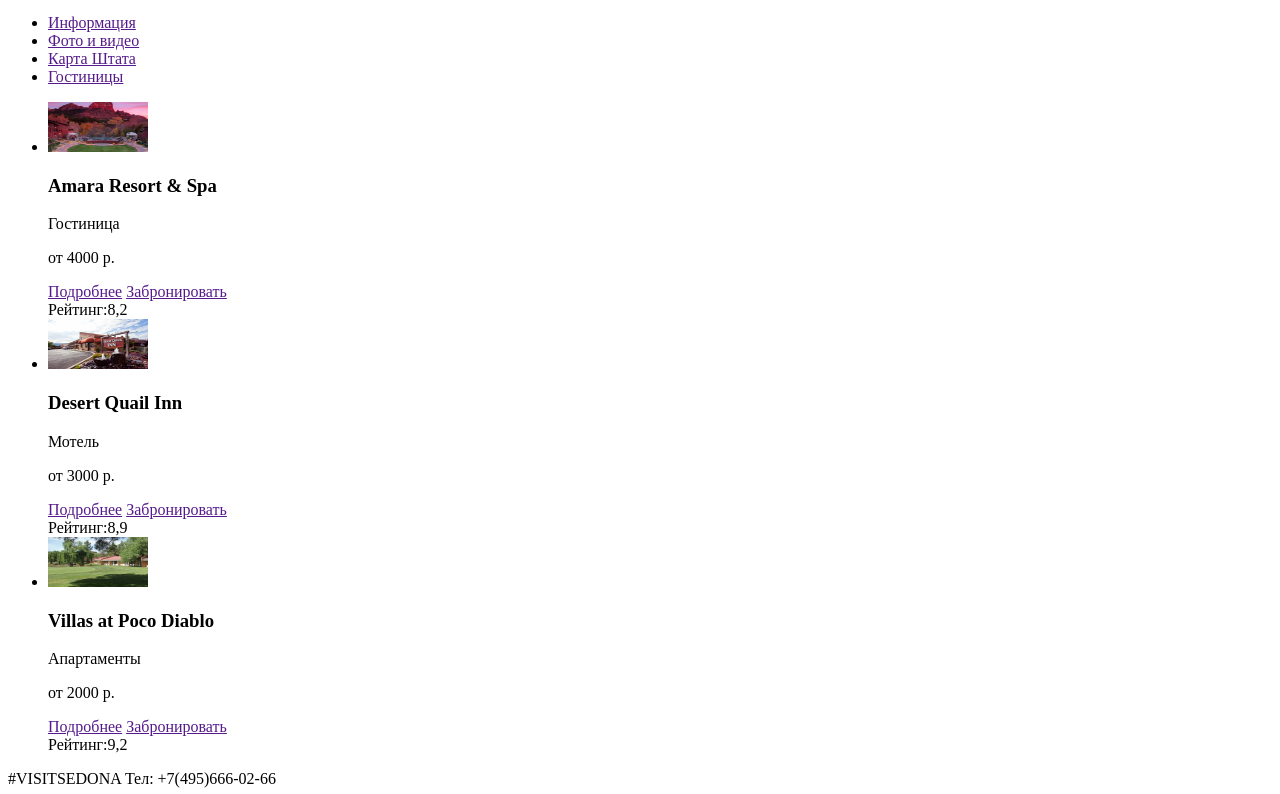
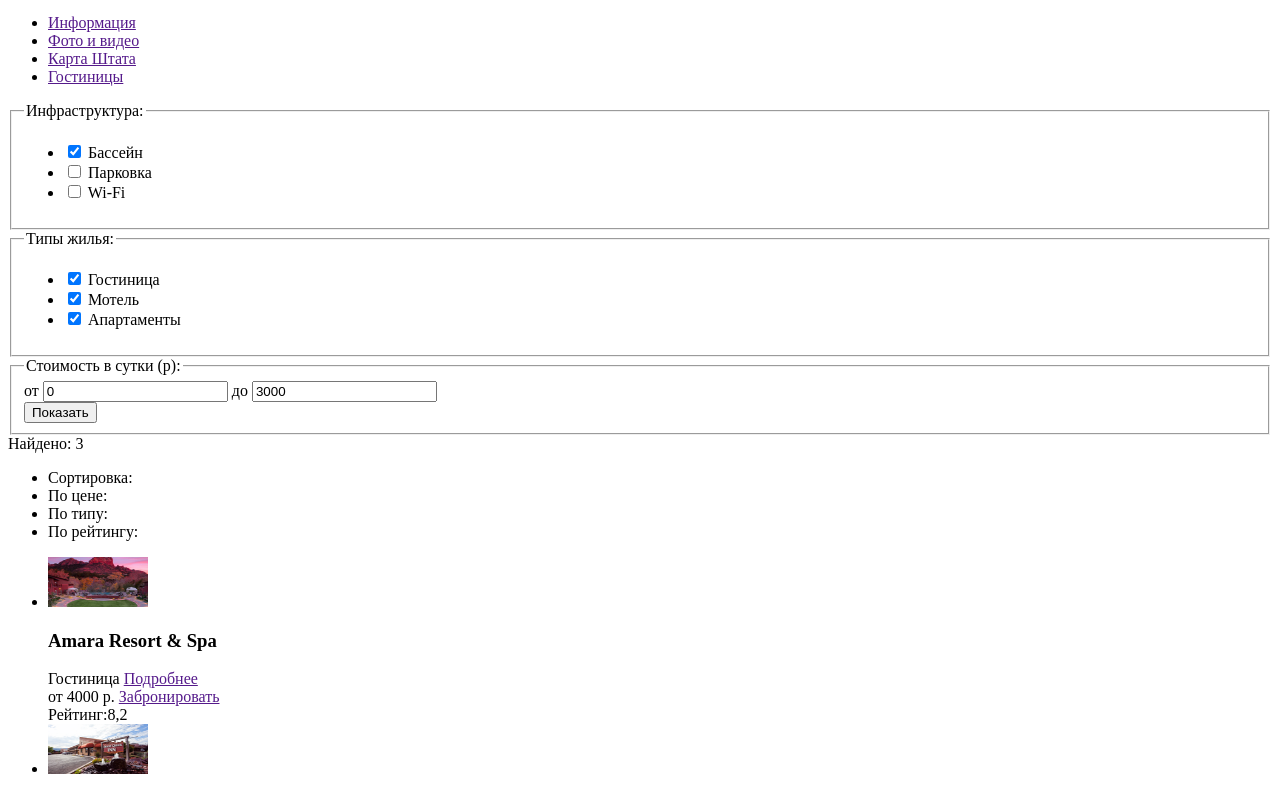
Before and after one commit to poizonergt/Sedona, a plain HTML site: page inner.html in a window 1280 px wide. Shown: the part 84-878 px from the top of the page. Drawn offline with Linux system fonts and the light colour scheme.

Commit message:
Завершаем разметку
-разметил фильтр поиска жилья

```diff
--- a/inner.html
+++ b/inner.html
@@ -5,7 +5,6 @@
         <title>Седона</title>
     </head>
     <body>
-
         <header>
                 <nav>
                     <a href=''><img src='img/logo_sedona.svg' width='130' height='70' alt='логотип города Седоны'></a>
@@ -17,68 +16,139 @@
                     </ul>
                 </nav>
         </header>
-
         <main>
               <section>
+                <form action="https://echo.htmlacademy.ru" method="post">
+                    <section>
+                        <fieldset>
+                            <legend>Инфраструктура:</legend>
                             <ul>
-
+                                <li>
+                                    <input type='checkbox' name='pool' id='filter-pool' checked>
+                                    <label for='filter-pool'>Бассейн</label>
+                                </li>
+                                <li>
+                                    <input type='checkbox' name='parking' id='filter-parking'>
+                                    <label for='filter-parking'>Парковка</label>
+                                </li>
+                                <li>
+                                    <input type='checkbox' name='wifi' id='filter-wifi'>
+                                    <label for='filter-wifi'>Wi-Fi</label>
+                                </li>
+                            </ul>
+                        </fieldset>
+                    </section>
+                    <section>
+                        <fieldset>
+                            <legend>Типы жилья:</legend>
+                            <ul>
+                                <li>
+                                    <input type='checkbox' name='hotel' id='filter-hotel' checked>
+                                    <label for='filter-hotel'>Гостиница</label>
+                                </li>
+                                <li>
+                                    <input type='checkbox' name='motel' id='filter-motel' checked>
+                                    <label for='filter-motel'>Мотель</label>
+                                </li>
+                                <li>
+                                    <input type='checkbox' name='apartment' id='filter-apartment' checked>
+                                    <label for='filter-apartment'>Апартаменты</label>
+                                </li>
+                            </ul>
+                        </fieldset>
+                    </section>
+                    <section>
+                        <fieldset>
+                            <legend>Стоимость в сутки (р):</legend>
+                            <div>
+                                <label>от <input type="text" name="min-price" value="0"></label>
+                                <label>до <input type="text" name="max-price" value="3000"></label>
+                            </div>
+                            <div> <!--range-control-->
+                                <div> <!--scale-->
+                                  <div></div><!--bar-->
+                                </div>
+                                <div></div><!--range-min-->
+                                <div></div><!--range-max-->
+                              </div>
+                              <button type="submit">Показать</button>
+                        </fieldset>
+                    </section>
+                </form>
+              </section>
+              <section>
+                  <div>Найдено: 3</div>
+                  <div>
+                      <ul>
+                          <li>Сортировка:</li>
+                          <li>По цене:</li>
+                          <li>По типу:</li>
+                          <li>По рейтингу:</li>
+                      </ul>
+                  </div>
+              </section>
+              <section>
+                  <ul>
                       <li>
                           <img src='img/photo_amara_resort&spa.jpg' width='100' height='50' alt='Amara Resort & Spa'>
                           <h3>Amara Resort & Spa</h3>
-                          <p>Гостиница</p>
-                          <p>от 4000 р.</p>
+                          <div>
+                                <span>Гостиница</span>
                                 <a href=''>Подробнее</a>
+                          </div>
+                          <div>
+                                <span>от 4000 р.</span>
                                 <a href=''>Забронировать</a>
+                          </div>
                           <div>
                                 <span>Рейтинг:8,2</span>
                           </div>
                       </li>
-
                       <li>
                           <img src='img/photo_desert_quail_inn.jpg' width='100' height='50' alt='Desert Quail Inn'>
                           <h3> Desert Quail Inn</h3>
-                          <p>Мотель</p>
-                          <p>от 3000 р.</p>
+                          <div>
+                                <span>Мотель</span>
                                 <a href=''>Подробнее</a>
+                          </div>
+                          <div>
+                                <span>от 3000 р.</span>
                                 <a href=''>Забронировать</a>
+                          </div>
                           <div>
                                 <span>Рейтинг:8,9</span>
                           </div>
                       </li>
-
                       <li>
                           <img src='img/photo_villas_diablo.jpg' width='100' height='50' alt='Villas at Poco Diablo'>
                           <h3>Villas at Poco Diablo</h3>
-                          <p>Апартаменты</p>
-                          <p>от 2000 р.</p>
+                          <div>
+                                <span>Апартаменты/span>
                                 <a href=''>Подробнее</a>
+                          </div>
+                          <div>
+                                <span>от 2000 р.</span>
                                 <a href=''>Забронировать</a>
+                          </div>
                           <div>
                                 <span>Рейтинг:9,2</span>
                           </div>
                       </li>
-
                   </ul>
               </section>
         </main>
-
          <footer>
-            <p>
-                #VISITSEDONA
-                Тел: +7(495)666-02-66
-            </p>
-
+            <p>#VISITSEDONA</p>
+            <p>Тел: +7(495)666-02-66</p>
             <ul>
              <li><a href=''><img src='img/icon_twitter.svg' width='46' height='48' alt='перейти на страницу в твиттере'></a></li>
              <li><a href=''><img src='img/icon_facebook.svg' width='46' height='48' alt='перейти на страницу в фейсбуке'></a></li>
              <li><a href=''><img src='img/icon_youtube.svg' width='46' height='48' alt='перейти на страницу канала на ютуб'></a></li>
             </ul>
-
             <p>
                 Website by
                 <a href='https://htmlacademy.ru'><img src='img/logo_htmlacademy.svg' width='115' height='41' alt='перейти на главную страницу HTML-Академии'></a>
             </p>
         </footer>
-
 </body>
 </html>
```
Also changed, not shown: index.html (+0 -11 lines). Lines whose indentation alone changed are shown as unchanged.
